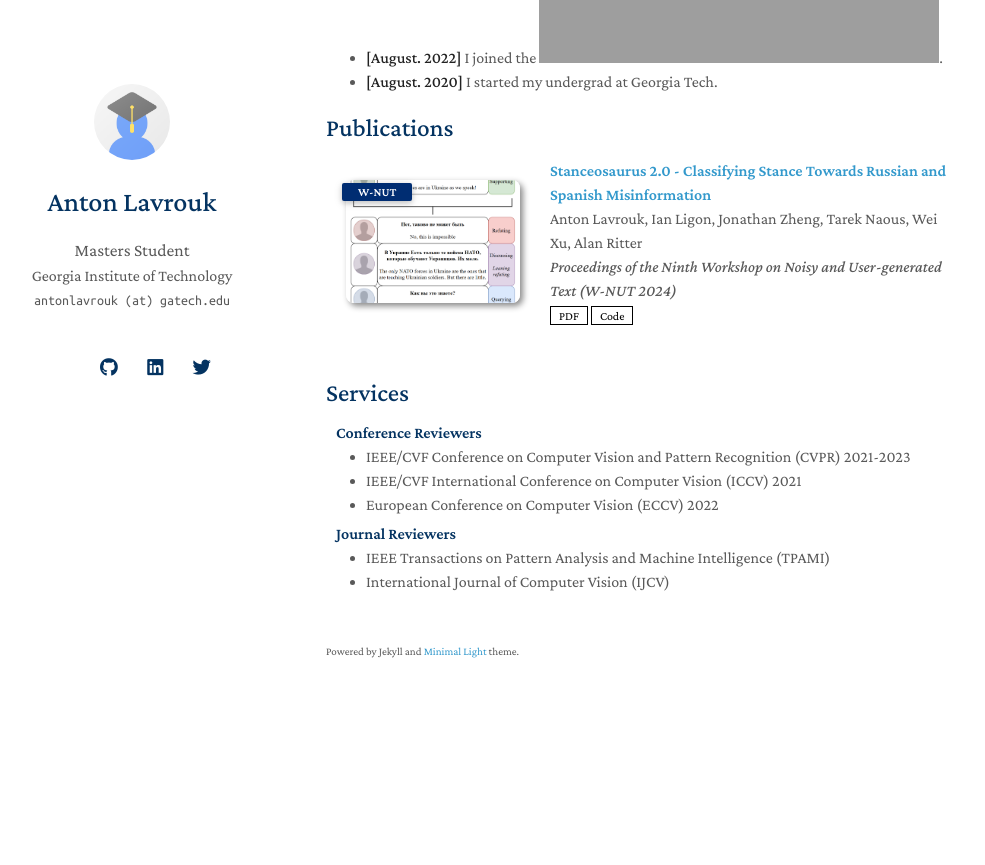
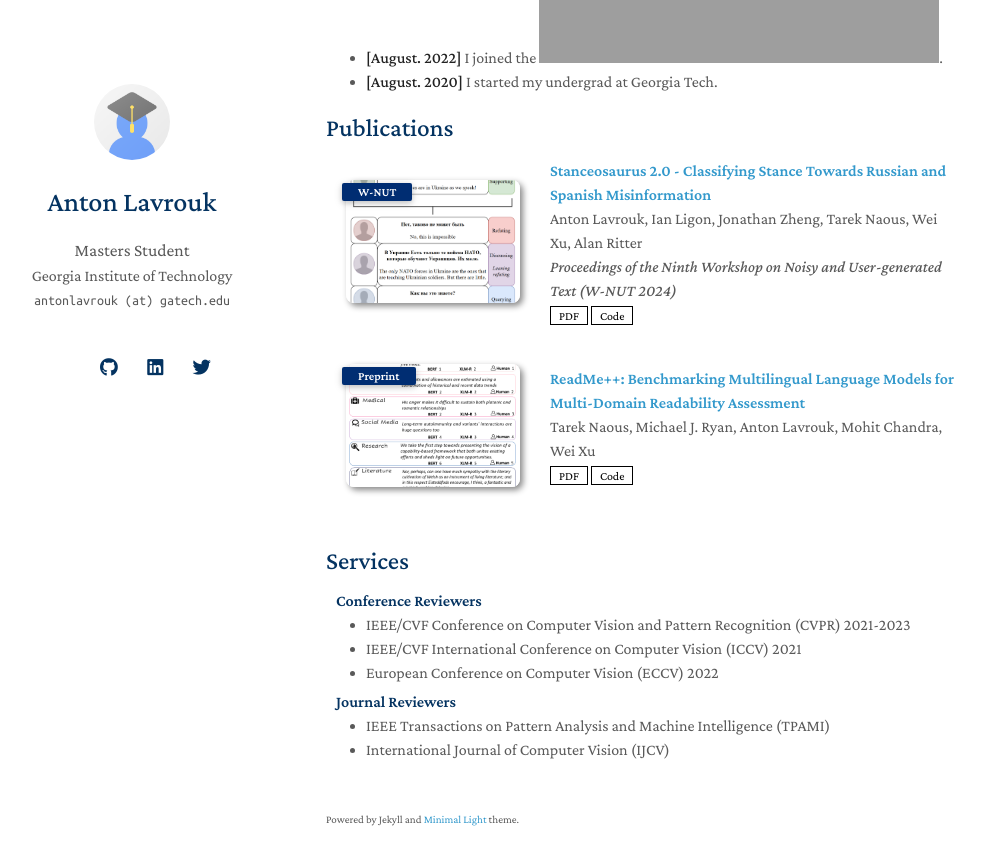
Before and after one commit to alavrouk/alavrouk.github.io, a Jekyll site: the page built from index.md, in a window 1280 px wide and 900 px high, scrolled down 639 px. Shown: the top 865 px of the window, without its empty margins (144-1129 px from the left). Built offline with Jekyll 4.4.1, drawn with Linux system fonts in a browser that asks for light colours; nearby versions of some CDN libraries; a style sheet for code colours, icons or effects is not loaded; our own code applies the rules of GitHub Pages for plain Markdown files; before the commit the page ends 1371 px from its top, so only the background shows below that.

Commit message:
Update publications.yml

```diff
--- a/_data/publications.yml
+++ b/_data/publications.yml
@@ -7,3 +7,10 @@ main:
     pdf: https://aclanthology.org/2024.wnut-1.4.pdf
     code: https://github.com/JonathanQZheng/Stanceosaurus
     image: ./assets/img/stanceosaurus.png
+
+  - title: "ReadMe++: Benchmarking Multilingual Language Models for Multi-Domain Readability Assessment"
+    authors: "Tarek Naous, Michael J. Ryan, Anton Lavrouk, Mohit Chandra, Wei Xu"
+    conference_short: Preprint
+    pdf: https://arxiv.org/pdf/2305.14463.pdf
+    code: https://github.com/tareknaous/readme
+    image: ./assets/img/rm++.png
```
